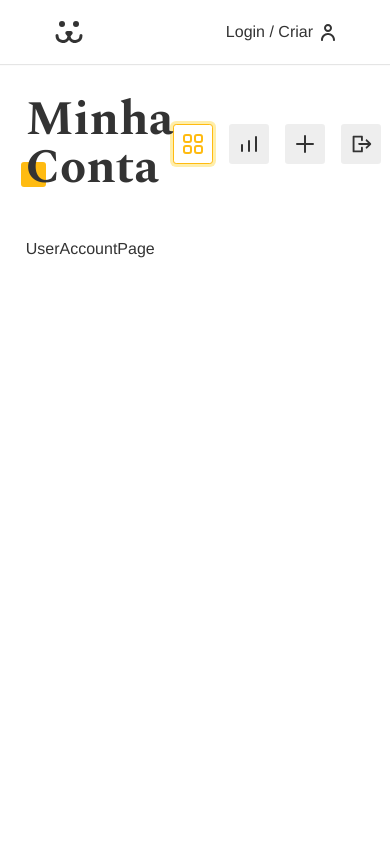
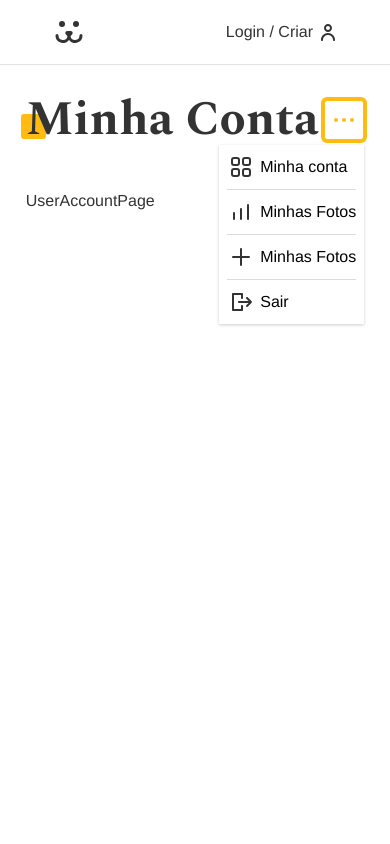
Before and after one commit to Himefe/next-dogs, a Next.js app: page /conta in a window 390 px wide. Both pictures are taken after a click on the button "Menu". Shown: the top 844 px of the page. Built offline with nearby package versions, Linux system fonts and the light colour scheme; no server answers.

Commit message:
feat(user-account): finish  user header in account page

```diff
--- a/src/app/conta/_components/header/header.module.css
+++ b/src/app/conta/_components/header/header.module.css
@@ -99,15 +99,15 @@
 .nav-area-mobile {
     opacity: 0;
     position: absolute;
-    top: 35px;
+    top: 65px;
     right: 0;
     background-color: white;
     display: block;
     padding: 0.5rem;
     box-shadow: 0 1px 3px rgba(0, 0, 0, 0.2);
     z-index: 1;
-    transition: all 0.4s linear;
-    transform: translateX(300px);
+    transition: transform 0.2s linear;
+    transform: translateX(-50px);
     overflow: hidden;
 }
 
@@ -152,5 +152,5 @@
 .mobile--active {
     opacity: 1;
     transform: translateX(0px);
-    transition: transform 0.4s linear;
+    transition: transform 0.2s linear;
 }
--- a/src/app/conta/_components/header/index.tsx
+++ b/src/app/conta/_components/header/index.tsx
@@ -8,31 +8,44 @@ import FeedIcon from "@/icons/feed";
 import StatsIcon from "@/icons/stats";
 import AddPostIcon from "@/icons/add-post";
 import LogoutIcon from "@/icons/logout";
+import useMedia from "@/hooks/use-media";
+import { useState } from "react";
+import classNames from "classnames";
 
 const UserAccountHeader = () => {
     const pathname = usePathname();
+    const isMobile = useMedia("(max-width: 767px)");
+
+    const [isMobileMenuOpen, setIsMobileMenuOpen] = useState(false);
 
     const handleLogout = () => {};
 
     return (
         <div className={styles["user-area"]}>
             <h1 className="title">{getHeaderTitleByPathname(pathname)}</h1>
-            <nav className={styles["nav-area"]}>
+            {isMobile && (
+                <button
+                    aria-label="Menu"
+                    className={classNames(styles["menu-mobile"], isMobileMenuOpen && styles["menu-mobile--active"])}
+                    onClick={setIsMobileMenuOpen.bind(this, (prev) => !prev)}
+                />
+            )}
+            <nav className={classNames(isMobile ? styles["nav-area-mobile"] : styles["nav-area"], isMobileMenuOpen && styles["mobile--active"])}>
                 <Link title="Minha conta" href="/conta" className={pathname === "/conta" ? "active" : ""}>
                     <FeedIcon />
-                    {/* {mobile && 'Minhas Fotos'} */}
+                    {isMobile && "Minha conta"}
                 </Link>
-                <Link title="Estatísticas" href="/estatisticas" className={pathname === "/estatisticas" ? "active" : ""}>
+                <Link title="Estatísticas" href="conta/estatisticas" className={pathname === "/estatisticas" ? "active" : ""}>
                     <StatsIcon />
-                    {/* {mobile && 'Minhas Fotos'} */}
+                    {isMobile && "Minhas Fotos"}
                 </Link>
-                <Link title="Adicionar post" href="/adicionar-post" className={pathname === "/adicionar-post" ? "active" : ""}>
+                <Link title="Adicionar post" href="conta/adicionar-post" className={pathname === "/adicionar-post" ? "active" : ""}>
                     <AddPostIcon />
-                    {/* {mobile && 'Minhas Fotos'} */}
+                    {isMobile && "Minhas Fotos"}
                 </Link>
                 <button title="Sair" onClick={handleLogout}>
                     <LogoutIcon />
-                    {/* {mobile && 'Sair'} */}
+                    {isMobile && "Sair"}
                 </button>
             </nav>
         </div>
--- /dev/null
+++ b/src/hooks/use-media.ts
@@ -0,0 +1,22 @@
+import React, { useState } from "react";
+
+const useMedia = (media: string) => {
+    const [isMatched, setIsMatched] = useState(false);
+
+    React.useEffect(() => {
+        const handleResize = () => {
+            const { matches } = window.matchMedia(media);
+            setIsMatched(matches);
+        };
+
+        handleResize();
+
+        window.addEventListener("resize", handleResize);
+
+        return () => window.removeEventListener("resize", handleResize);
+    }, [media]);
+
+    return isMatched;
+};
+
+export default useMedia;
```
Also changed, not shown: package.json (+5 -4 lines), src/app/login/resetar-senha/page.tsx (+6 -4 lines), 1 other file (tests, documents, lock files or other folders).
